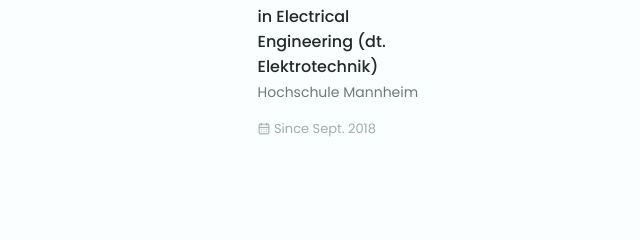
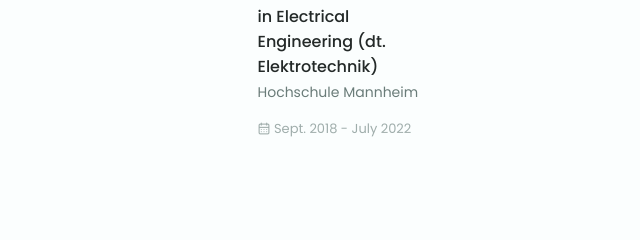
Before and after one commit to syafiqadibafham/Portfolio-Website, a website: page index.html in a window 1280 px wide. Shown: the part 3075-3315 px from the top of the page, 413-1053 px from the left. Drawn offline with nearby package versions, Linux system fonts and the light colour scheme.

Commit message:
update study date

```diff
--- a/index.html
+++ b/index.html
@@ -466,7 +466,7 @@
                                     <span class="qualification__subtitle">Hochschule Mannheim</span>
                                     <div class="qualification__calendar">
                                         <i class="uil uil-calendar-alt"></i>
-                                        Since Sept. 2018
+                                        Sept. 2018 - July 2022
                                     </div>
                                 </div>
                             </div>
```
